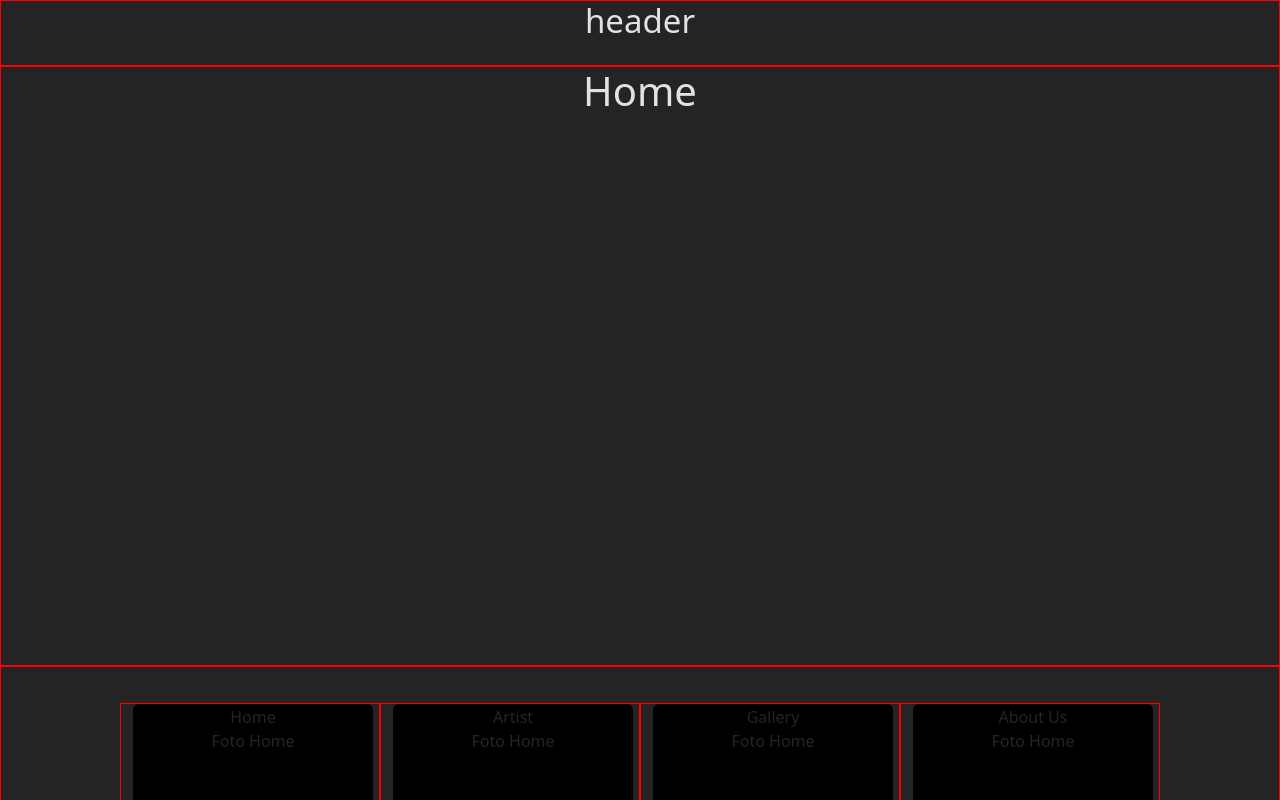
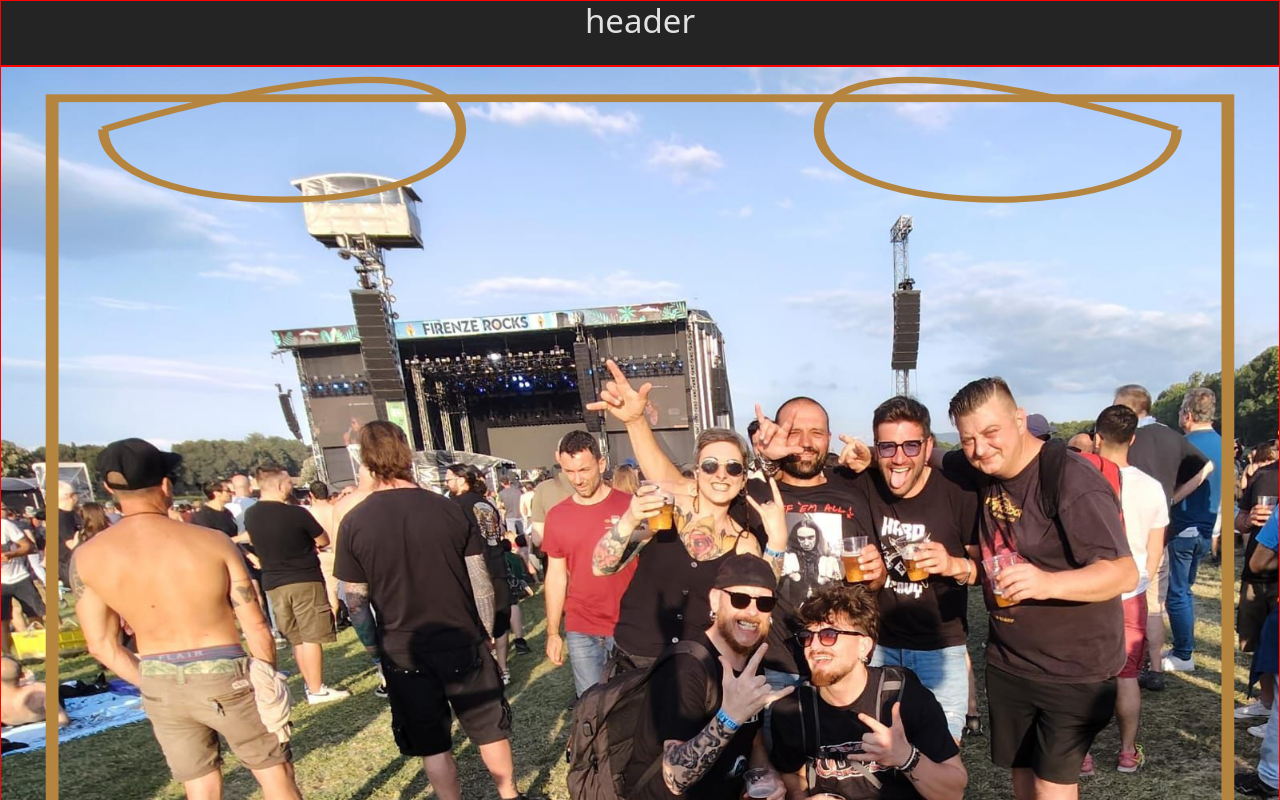
Before and after one commit to MicheleIanni86/black-point-tattoo, a Vue app: page / in a window 1280 px wide. Shown: the top 800 px of the page. Built offline with nearby package versions, Linux system fonts and the light colour scheme.

Commit message:
cummedia...dai dai dai

```diff
--- a/src/App.vue
+++ b/src/App.vue
@@ -3,7 +3,7 @@ import { ref } from "vue";
 import HomeScreen from "./components/Screen/HomeSceen.vue";
 import ArtistScreen from "./components/Screen/ArtistsScreen.vue";
 import GalleryScreen from "./components/Screen/GalleryScreeen.vue";
-import AboutScreen from "./components/Screen/AboutScreen.vue";
+import ContactScreen from "./components/Screen/ContactScreen.vue";
 import Footer from "./components/Footer.vue";
 import PreHeader from "./components/PreHeader.vue";
 import ScreenSection from "./components/ScreenSection.vue";
@@ -18,18 +18,14 @@ function changeScreen(newScreen) {
 <template>
   <div class="main-container">
     <PreHeader class="dg" />
-    <component
-      :is="
-        screen === 'home'
-          ? HomeScreen
-          : screen === 'artist'
-          ? ArtistScreen
-          : screen === 'gallery'
+    <component :is="screen === 'home'
+      ? HomeScreen
+      : screen === 'artist'
+        ? ArtistScreen
+        : screen === 'gallery'
           ? GalleryScreen
-          : AboutScreen
-      "
-      class="dg"
-    />
+          : ContactScreen
+      " class="dg" />
     <ScreenSection class="dg" @change-screen="changeScreen" />
     <Footer class="dg" />
   </div>
--- a/src/components/Screen/AboutScreen.vue
+++ b/src/components/Screen/ContactScreen.vue
@@ -11,7 +11,7 @@ export default {
 </script>
 <template>
   <div class="wrapper">
-    <h1>About US</h1>
+    <h1>Contact</h1>
   </div>
 </template>
 <style scoped>
@@ -19,6 +19,7 @@ export default {
   min-height: 600px;
   flex-grow: 1;
 }
+
 @media (max-width: 480px) {
   .wrapper {
     min-height: 500px;
--- a/src/components/Screen/HomeSceen.vue
+++ b/src/components/Screen/HomeSceen.vue
@@ -11,14 +11,65 @@ export default {
 </script>
 <template>
   <div class="wrapper">
-    <h1>Home</h1>
+    <img src="../../assets/img/006.jpeg" alt="" class="internimg">
+    <div class="mask">
+
+      <svg width="100%" height="100%" viewBox="0 0 500 700" preserveAspectRatio="none"
+        xmlns="http://www.w3.org/2000/svg">
+        <!-- Bordo esterno -->
+        <rect x="20" y="20" width="460" height="660" fill="none" stroke="#b5853f" stroke-width="5" />
+
+        <!-- Motivi ornamentali -->
+        <path d="M40,40 C40,100 180,100 180,40 S80,20 40,40" stroke="#b5853f" fill="none" stroke-width="4" />
+        <path d="M460,40 C460,100 320,100 320,40 S420,20 460,40" stroke="#b5853f" fill="none" stroke-width="4" />
+
+        <!-- Ripetere simili decorazioni per gli altri angoli -->
+      </svg>
+    </div>
+
   </div>
 </template>
 <style scoped>
+.mask {
+  position: absolute;
+  top: 0;
+  left: 0;
+  width: 100%;
+  height: 100%;
+  z-index: 1;
+  /* Assicurati che il contenuto resti sopra */
+  pointer-events: none;
+  /* Rende la cornice non interattiva */
+}
+
+svg {
+  width: 100%;
+  height: 100%;
+}
+
+.maskimg {
+  width: 100%;
+  height: 100%;
+  /* object-fit: cover; */
+  position: absolute;
+  left: 0;
+  /* z-index: 1; */
+  /* object-fit: contain; */
+
+}
+
+.internimg {
+  width: 100%;
+  height: 100%;
+  object-fit: cover;
+}
+
 .wrapper {
-  min-height: 600px;
+  position: relative;
+  min-height: 900px;
   flex-grow: 1;
 }
+
 @media (max-width: 480px) {
   .wrapper {
     min-height: 500px;
--- a/src/components/ScreenSection.vue
+++ b/src/components/ScreenSection.vue
@@ -7,7 +7,7 @@ export default {
         { name: "home", label: "Home", img: "Foto Home" },
         { name: "artist", label: "Artist", img: "Foto Home" },
         { name: "gallery", label: "Gallery", img: "Foto Home" },
-        { name: "about", label: "About Us", img: "Foto Home" },
+        { name: "contact", label: "Contact", img: "Foto Home" },
       ],
     };
   },
@@ -16,11 +16,12 @@ export default {
   methods: {
     changeToScreen(screenName) {
       this.$emit("change-screen", screenName);
-      const clickedCard = this.cards.find((card) => card.name === screenName);
-      if (clickedCard) {
-        this.cards = this.cards.filter((card) => card.name !== screenName);
-        this.cards.splice(1, 0, clickedCard);
-      }
+
+      // const clickedCard = this.cards.find((card) => card.name === screenName);
+      // if (clickedCard) {
+      //   this.cards = this.cards.filter((card) => card.name !== screenName);
+      //   this.cards.splice(1, 0, clickedCard);
+      // }
     },
   },
 };
@@ -29,12 +30,8 @@ export default {
   <div class="screen-section">
     <div class="container">
       <div class="row">
-        <div
-          v-for="card in cards"
-          :key="card.name"
-          class="dg col-xs-12 col-md-5 col-xl-3 my-3"
-          @click="changeToScreen(card.name)"
-        >
+        <div v-for="card in cards" :key="card.name" class="dg col-xs-12 col-md-5 col-xl-3 my-3"
+          @click="changeToScreen(card.name)">
           <div class="card m-auto">
             {{ card.label }}
             <div>{{ card.img }}</div>
@@ -49,19 +46,23 @@ export default {
 .dg {
   border: 1px solid red;
 }
+
 .screen-section {
   display: flex;
+
   .container {
     .row {
       padding: 20px 50px;
       justify-content: center;
     }
+
     .card {
       height: 240px;
       aspect-ratio: 1;
       background-color: black;
     }
   }
+
   .left {
     flex-grow: 1;
   }
```
Also changed, not shown: src/assets/img/006.jpeg (added), src/assets/img/Maschera Main.png (added).
